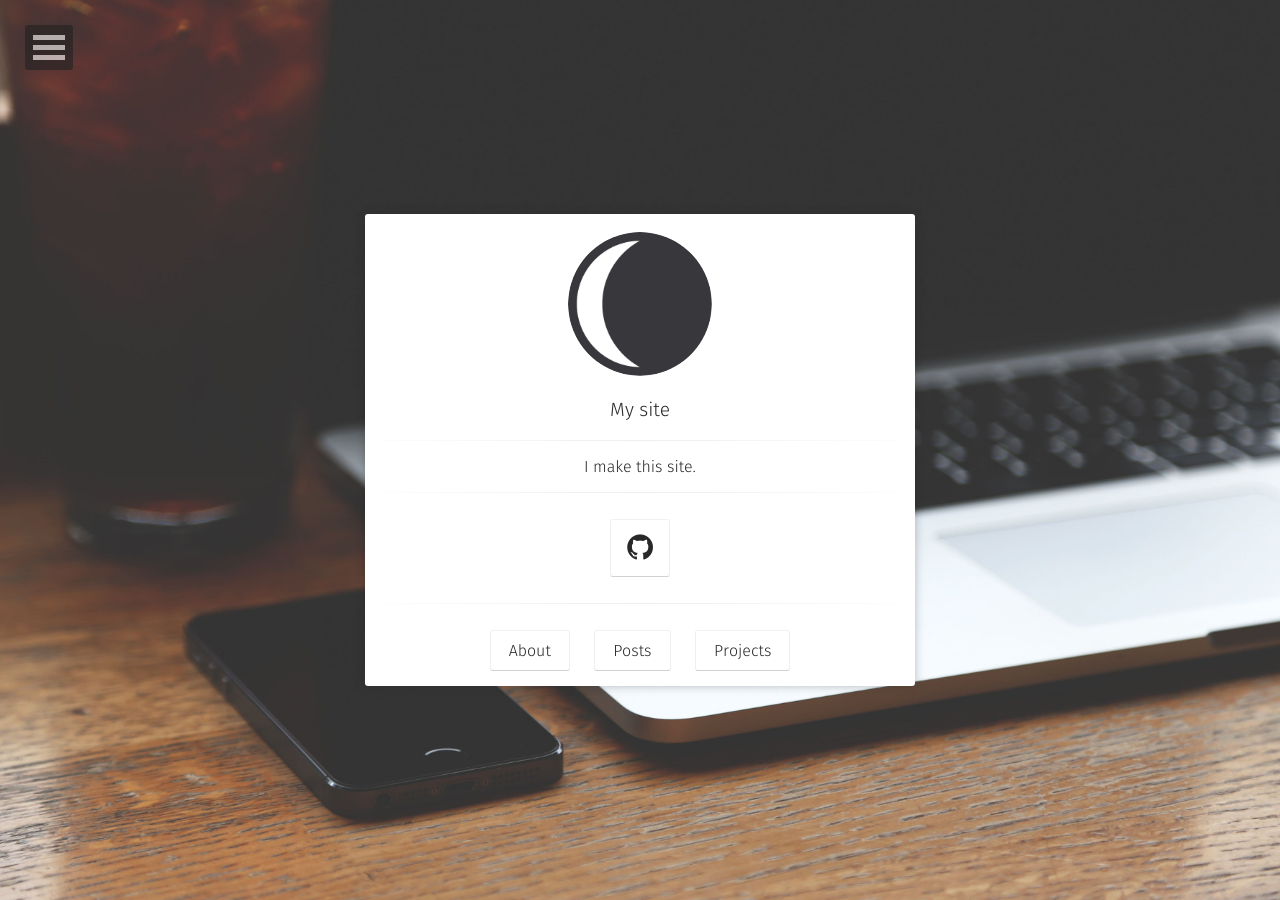
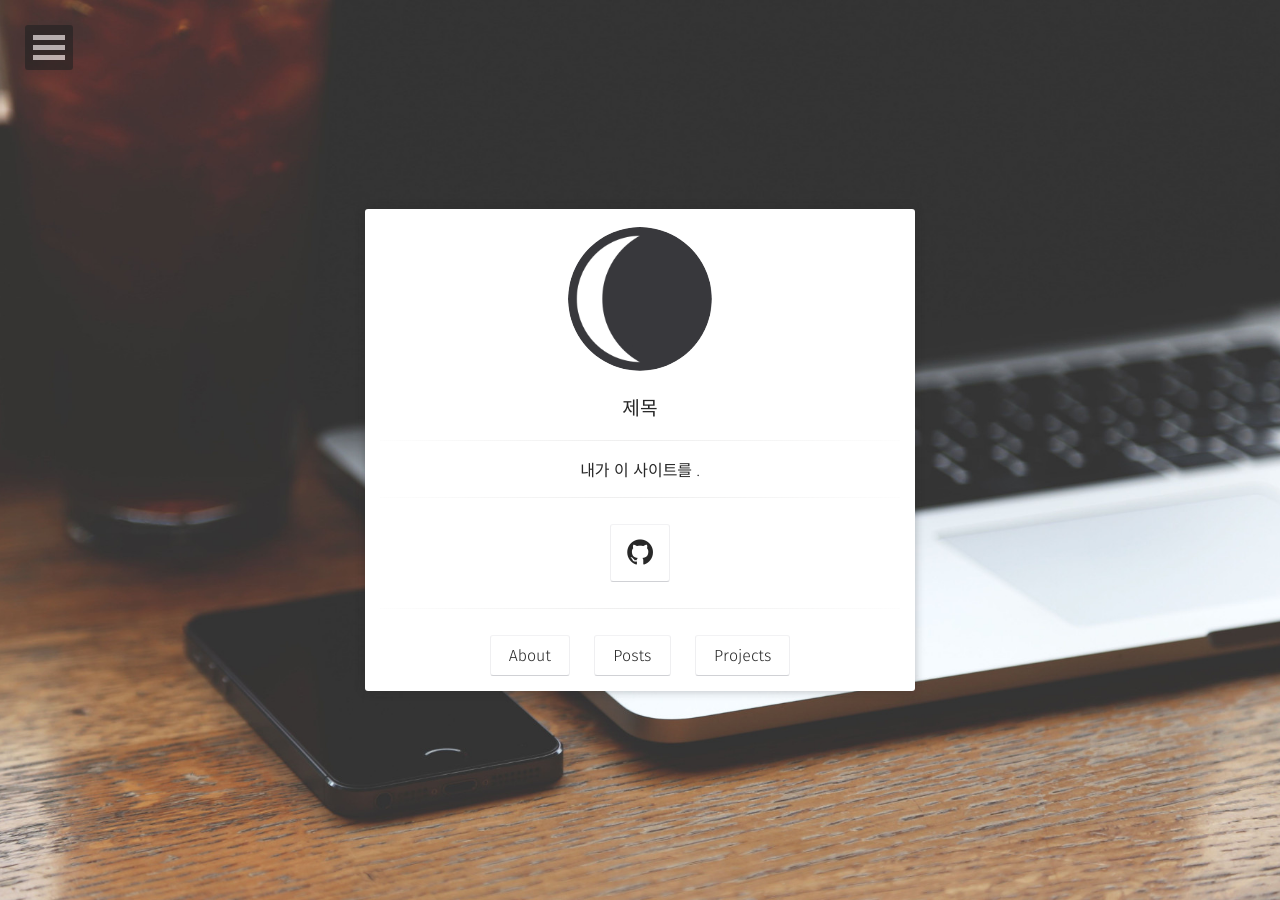
Before and after one commit to BangSH5282/BangSH5282.github.io, a Jekyll site: the page built from index.html, in a window 1280 px wide. Built offline with Jekyll 4.4.1, drawn with Linux system fonts in a browser that asks for light colours; some web fonts are replaced.

Commit message:
Update _config.yml

```diff
--- a/_config.yml
+++ b/_config.yml
@@ -1,7 +1,7 @@
 remote_theme : TaylanTatli/Moon
 # Site
-title:              My site
-bio:                'I make this site.'
+title:              제목
+bio:                '내가 이 사이트를 .'
 description:        "if seartch, can see ."
 reading_time:       true
 words_per_minute:   200
```
